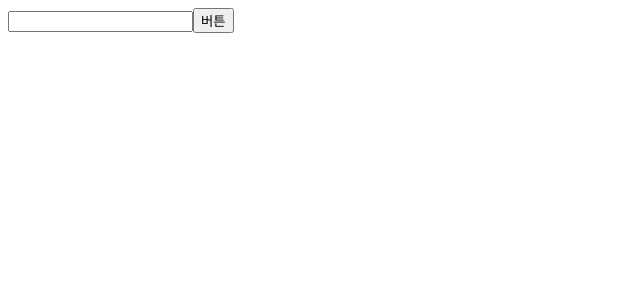
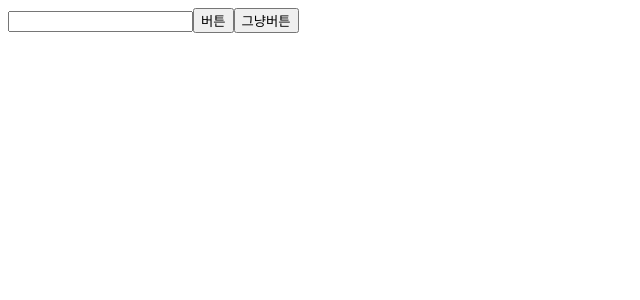
Before and after one commit to steel-hyuk/pick-and-roll, a React (Create React App) app in the folder client/: page / in a window 1280 px wide. Shown: the top 300 px of the page, without its empty margins (0-640 px from the left). Built offline with nearby package versions, Linux system fonts and the light colour scheme.

Commit message:
Test Domain deploy

```diff
--- a/client/src/App.js
+++ b/client/src/App.js
@@ -21,6 +21,7 @@ function App() {
     <div>
       <input type='text' value={text} onChange={onChangeText} />
       <button onClick={submitText}>버튼</button>
+      <button>그냥버튼</button>
     </div>
   )
 }
```
